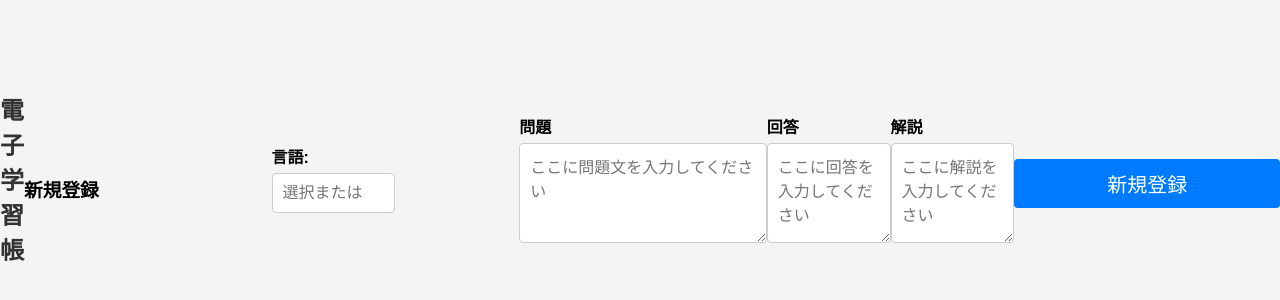
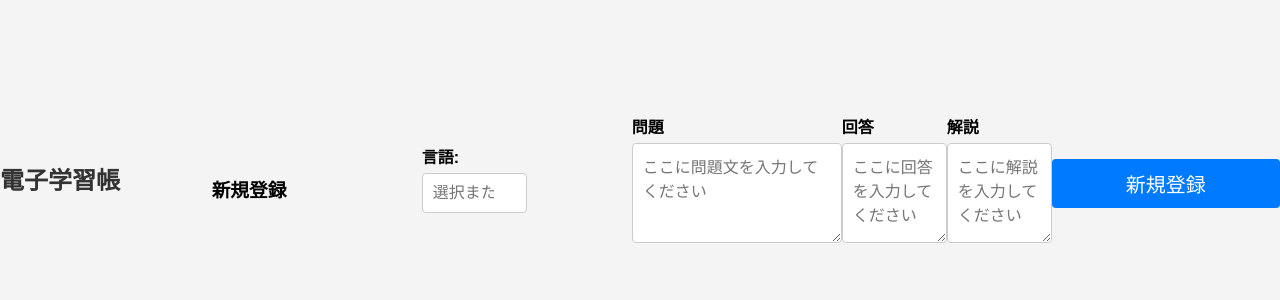
Before and after one commit to sin1227488801/RemindCodeTyping, a plain HTML site: page Rct/notebook.html in a window 1280 px wide. Shown: the part 212-512 px from the top of the page. Drawn offline with Linux system fonts and the light colour scheme.

Commit message:
[edit]notebookのレイアウト調整

```diff
--- a/Rct/notebook.html
+++ b/Rct/notebook.html
@@ -1,9 +1,11 @@
 <head>
-<link rel="stylesheet" href="css/notebook.css">
+    <link rel="stylesheet" href="css/notebook.css">
 </head>
 
 <body>
-    <h2>電子学習帳</h2>
+    <div class="label-text-container">
+        <h2>電子学習帳</h2>
+    </div>
     <div class="main">
         <h3>新規登録</h3>
     </div>
```
